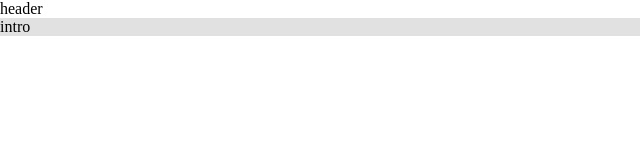
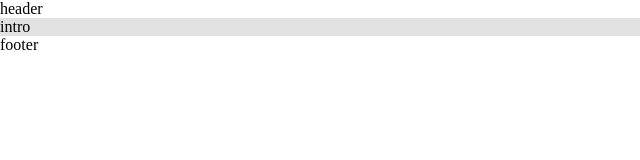
Before and after one commit to imansaadat/git-test, a plain HTML site: page index.html in a window 1280 px wide. Shown: the full height of the page, 0-640 px from the left. Drawn offline with Linux system fonts and the light colour scheme.

Commit message:
add footer

```diff
--- a/index.html
+++ b/index.html
@@ -13,5 +13,8 @@
     <section class="intro">
         intro
     </section>
+    <footer class="footer">
+        footer
+    </footer>
 </body>
 </html>
--- a/style.css
+++ b/style.css
@@ -14,3 +14,9 @@
 .intro{
     background-color: #e1e1e1;
 }
+
+/* footer */
+.footer{
+    width: 100%;
+    height: 300px;
+}
```
